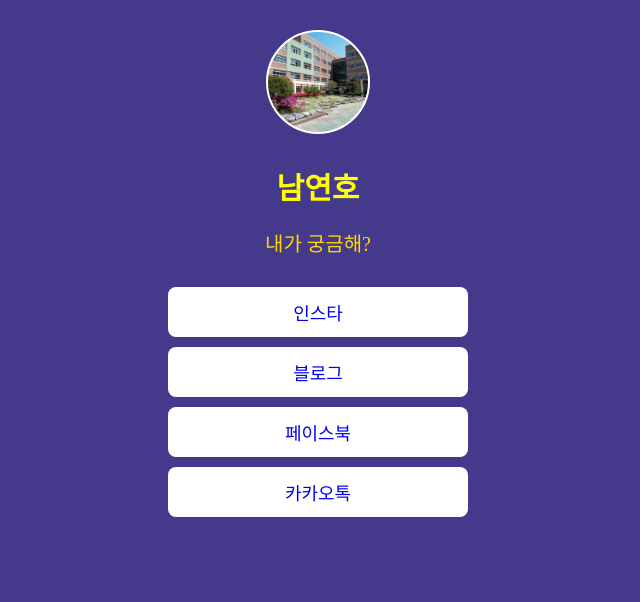
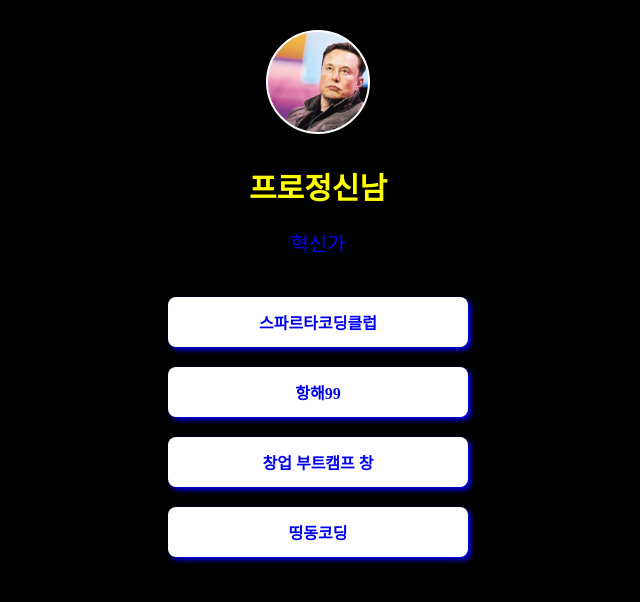
Before and after one commit to skadusgh/mypage, a plain HTML site: page index.html in a window 1280 px wide. Shown: the whole page, without its empty margins (322-962 px from the left). Drawn offline with Linux system fonts and the light colour scheme; a web font is replaced by a local one.

Commit message:
Add files via upload

```diff
--- a/index.html
+++ b/index.html
@@ -6,41 +6,38 @@
         <meta charset="UTF-8" />
         <meta http-equiv="X-UA-Compatible" content="IE=edge" />
         <meta name="viewport" content="width=device-width, initial-scale=1.0" />
-        <meta property="og:title" content="님연호 - 프로필 링크" />
-        <meta property="og:description" content="어서와 남연호 인생은 처음이지?" />
-        <meta property="og:image" content="부산진초등학교.jpeg" />
-        <title>르탄이 - 프로필 링크</title>
-    </head>
+        <meta property="og:title" content="안전남 - 프로필 링크" />
+        <meta property="og:description" content="안전한 국가는 처음이지?" />
+        <meta property="og:image" content="공유할 이미지" />
+        <title>안전한 국가 - 프로필 링크</title>
         <style>
             @import url('https://cdn.jsdelivr.net/gh/orioncactus/pretendard/dist/web/static/pretendard.css');
 * {
     font-family: "Pretendard",serif;
 }
             body{
-            background-color: #44398a;
+                background-color:black;
             }
-        .web{
-            background-color: blanchedalmond;
+            .ska{
+                background-color: red;
                 width: 100px;
                 height: 100px;
                 border-radius: 100%;
                 border: 2px solid white;
 
-            background-image: url(부산진초등학교.jpeg);
+                background-image: url(프로정신남.jpg);
                 background-position: center;
                 background-size: cover;
-
+            }
+            .dus{
+                color:yellow;
+                font-size: 30px;
+                margin-top: 30px;
 
             }
-        .mytitle{
-            font-size: 30px;
-            color: yellow;
-            margin-top: 30px;
-            margin-bottom: 20px;
-        }
-        .tkfkdgkqslek{
+            .gh{
+                color: blue;
                 font-size: 20px;
-            color:gold;
                 margin-top: 0px;
                 margin-bottom: 30px;
             }
@@ -49,45 +46,44 @@
                 width: 300px;
                 margin: 30px auto 0px auto;
                 display: flex;
-            display: flex;
 flex-direction: column;
 justify-content: center;
 align-items: center;
+
             }
             .wrap>a{
                 background-color: white;
+                text-decoration: none;
+                margin: 10px;
                 width: 300px;
                 height: 50px;
-            margin-bottom: 10px;
-            text-decoration: none;
-            font-size: 18px;
                 border-radius: 8px;
-            border-width: bold;
                 display: flex;
+                font-weight: bold;
+
+
+                box-shadow: 3px 3px 5px 0px;
 flex-direction: column;
 justify-content: center;
 align-items: center;
+
             }
             .wrap>a:hover{
-            background-color: #d2d2d2;
                 font-size: 20px;
+                background-color: aqua;
+            }
+        </style>
+    </head>
+    <body>
 
-            box-shadow: 3px 3px 5px 0px;
-        }
-
-
-
-    </style>
-
-    <body>
         <div class="wrap">
-            <div class=web></div>
-            <h1 class="mytitle">남연호</h1>
-            <p class="tkfkdgkqslek">내가 궁금해?</p>
-            <a target="_blank" href="https://spartacodingclub.kr/">인스타</a>
-            <a target="_blank" href="https://hanghae99.spartacodingclub.kr/">블로그</a>
-            <a target="_blank" href="https://chang.spartacodingclub.kr/">페이스북</a>
-            <a target="_blank" href="https://ddingdong.spartacodingclub.kr/">카카오톡</a>
+            <div class="ska"></div>
+            <h1 class="dus">프로정신남</h1>
+            <p class="gh">혁신가</p>
+            <a target="_blank" href="https://spartacodingclub.kr/">스파르타코딩클럽</a>
+<a target="_blank" href="https://hanghae99.spartacodingclub.kr/">항해99</a>
+<a target="_blank" href="https://chang.spartacodingclub.kr/">창업 부트캠프 창</a>
+<a target="_blank" href="https://ddingdong.spartacodingclub.kr/">띵동코딩</a>
 
         </div>
 
```
Also changed, not shown: 프로정신남.jpg (added). Lines whose indentation alone changed are shown as unchanged.
